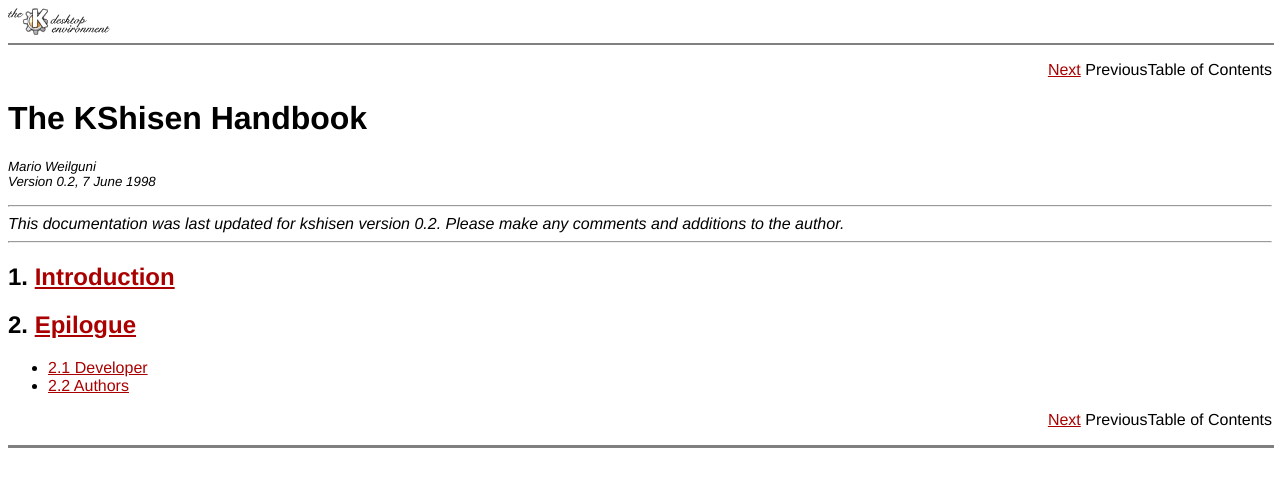
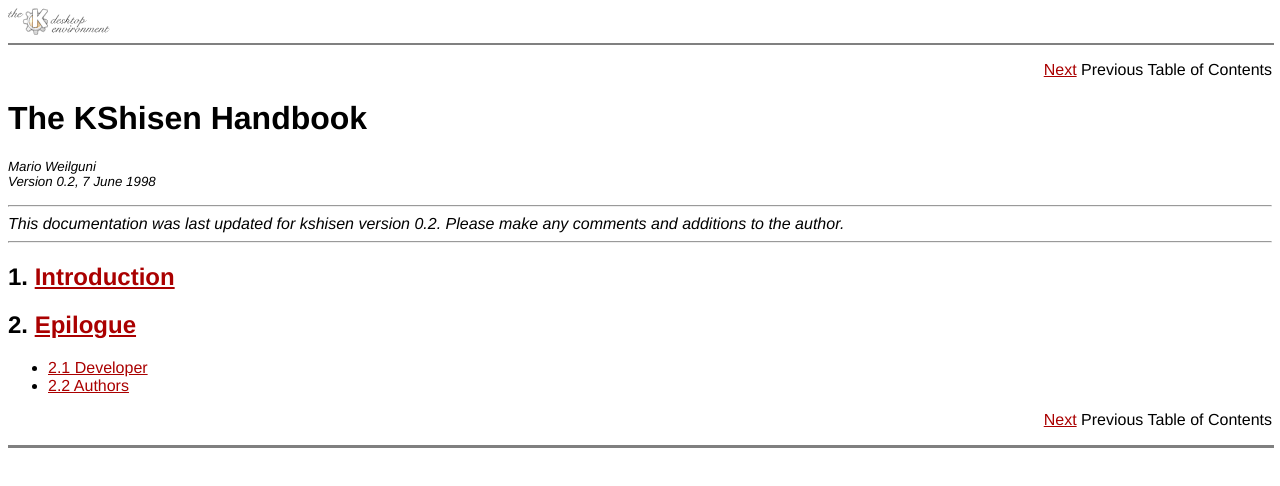
Before and after one commit to KDE/kshisen, a plain HTML site: page doc/index.html in a window 1280 px wide. Drawn offline with Linux system fonts and the light colour scheme.

Commit message:
Changed GIF to PNG
svn path=/trunk/kdegames/doc/kshisen/; revision=26022

```diff
--- a/doc/index.html
+++ b/doc/index.html
@@ -8,14 +8,14 @@
 </HEAD>
 <BODY BGCOLOR="#ffffff" LINK="#aa0000" TEXT="#000000" >
 <FONT FACE="Helvetica">
-<A HREF="http://www.kde.org/"><IMG SRC="logotp3.gif" BORDER="0" ALT="The K Desktop Environment"></A>
+<A HREF="http://www.kde.org/"><IMG SRC="logotp3.png" BORDER="0" ALT="The K Desktop Environment"></A>
 <HR WIDTH="100%" SIZE=2 ALIGN="CENTER" NOSHADE>
 
 
 <P ALIGN="RIGHT">
 
 <A HREF="index-1.html">Next</A>
-PreviousTable of Contents</P>
+ Previous Table of Contents</P>
 <H1>The KShisen Handbook</H1>
 
 <SMALL><I>
@@ -38,7 +38,7 @@ Mario Weilguni
 <P ALIGN="RIGHT">
 
 <A HREF="index-1.html">Next</A>
-PreviousTable of Contents</P>
+ Previous Table of Contents</P>
 <CENTER>
 <HR WIDTH="100%" SIZE=3 ALIGN=CENTER NOSHADE>
 </CENTER>
```
Also changed, not shown: doc/index-1.html (+3 -3 lines), doc/index-2.html (+5 -5 lines), doc/logotp3.gif (deleted), doc/logotp3.png (added), 2 other files.
